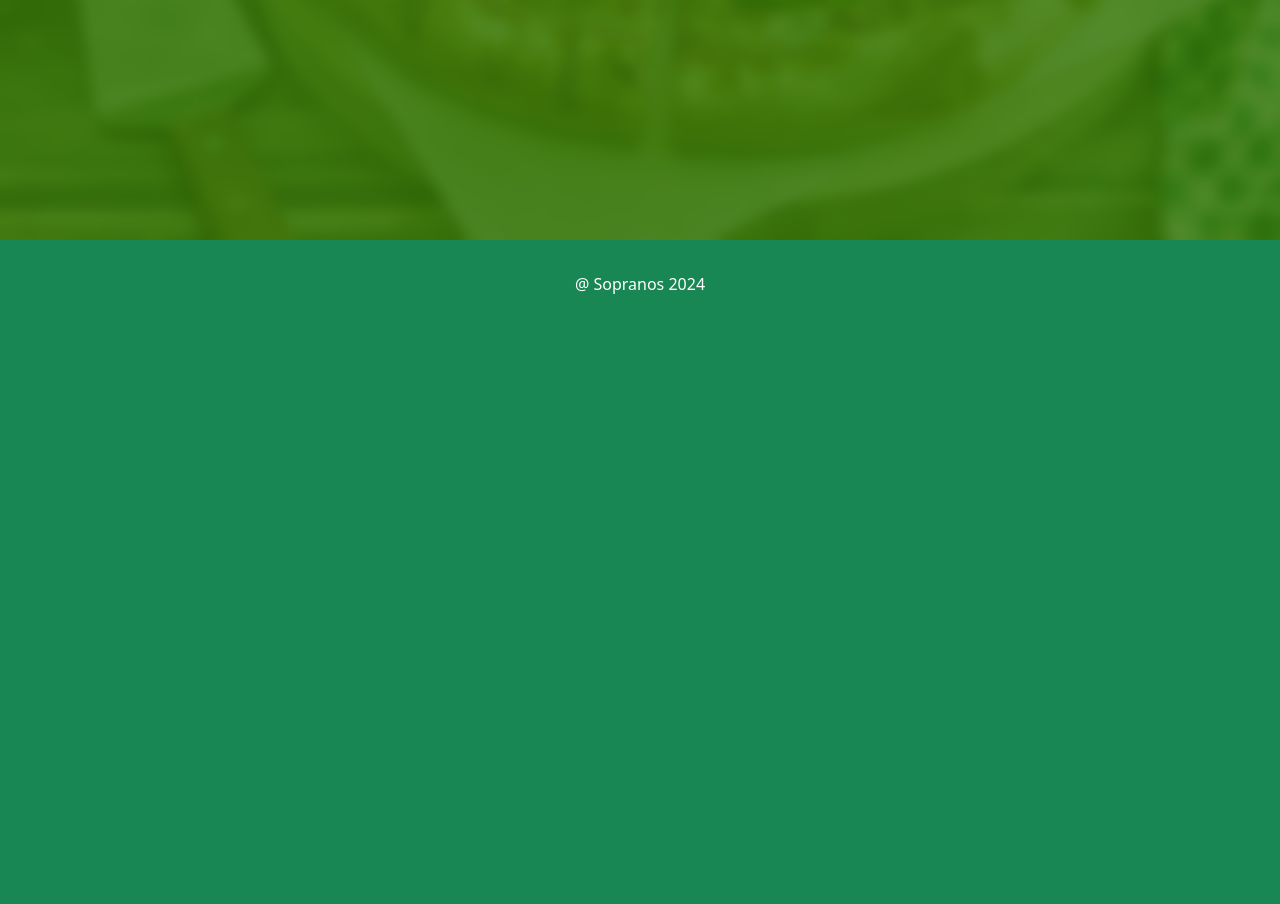
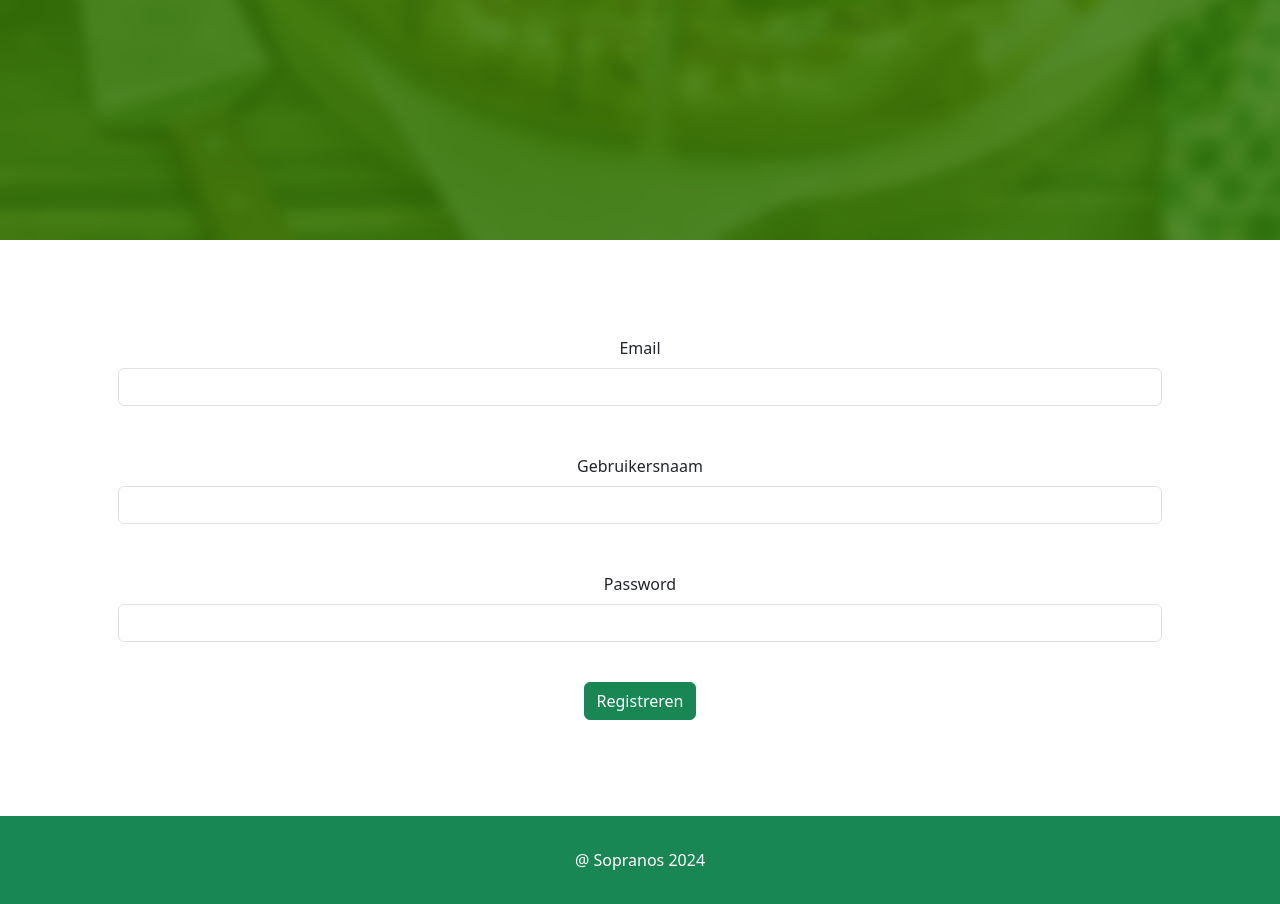
Before and after one commit to akgultekin/sd22-p07-php-symfony1-akgultekin, a Symfony app: template templates/guest/signup.html.twig in a window 1280 px wide. Shown: the part 548-1452 px from the top of the page. Before the commit the page ends 842 px from the top, so only its background shows below. Run offline with Twig, Linux system fonts and the light colour scheme; the template is opened without the code that fills it, so the values that code supplies are empty; some libraries are stand-ins or nearby versions.

Commit message:
Added Content to Register

```diff
--- a/templates/guest/signup.html.twig
+++ b/templates/guest/signup.html.twig
@@ -1,5 +1,21 @@
 {% extends 'base.html.twig' %}
 
 {% block body %}
-
+    <div class="container p-5 my-5 text-center">
+        <form>
+            <div class="mb-5">
+                <label for="exampleInputEmail1" class="form-label">Email</label>
+                <input type="email" class="form-control" id="exampleInputEmail1" aria-describedby="emailHelp" name="email">
+            </div>
+            <div class="mb-5">
+                <label class="form-label">Gebruikersnaam</label>
+                <input type="text" class="form-control" name="username">
+            </div>
+            <div class="mb-3">
+                <label for="exampleInputPassword1" class="form-label">Password</label>
+                <input type="password" class="form-control" id="exampleInputPassword1" name="password"> <br>
+            </div>
+            <button type="submit" class="btn btn-success">Registreren</button>
+        </form>
+    </div>
 {% endblock %}
```
Also changed, not shown: templates/guest/login.html.twig (+4 -4 lines).
